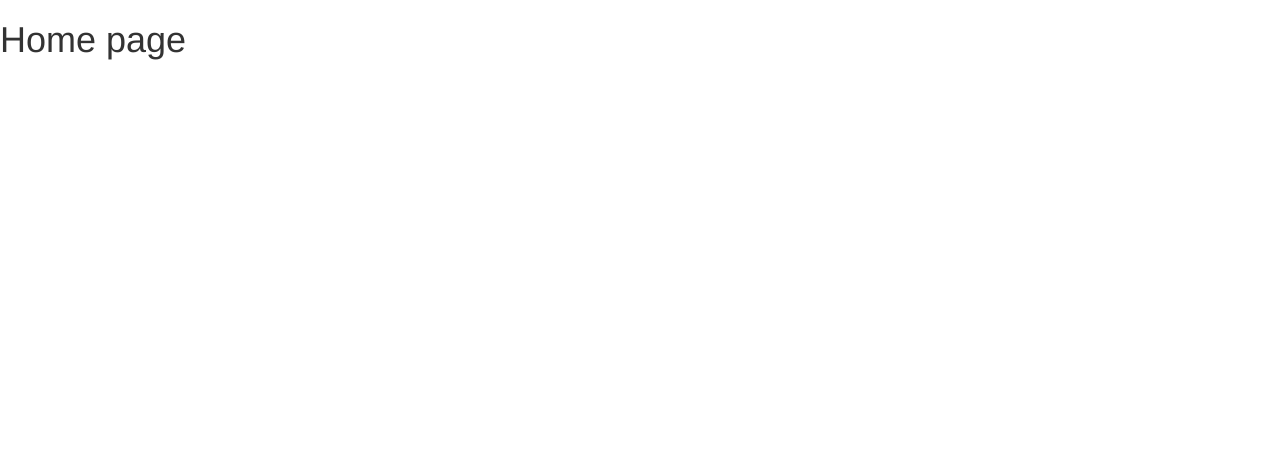
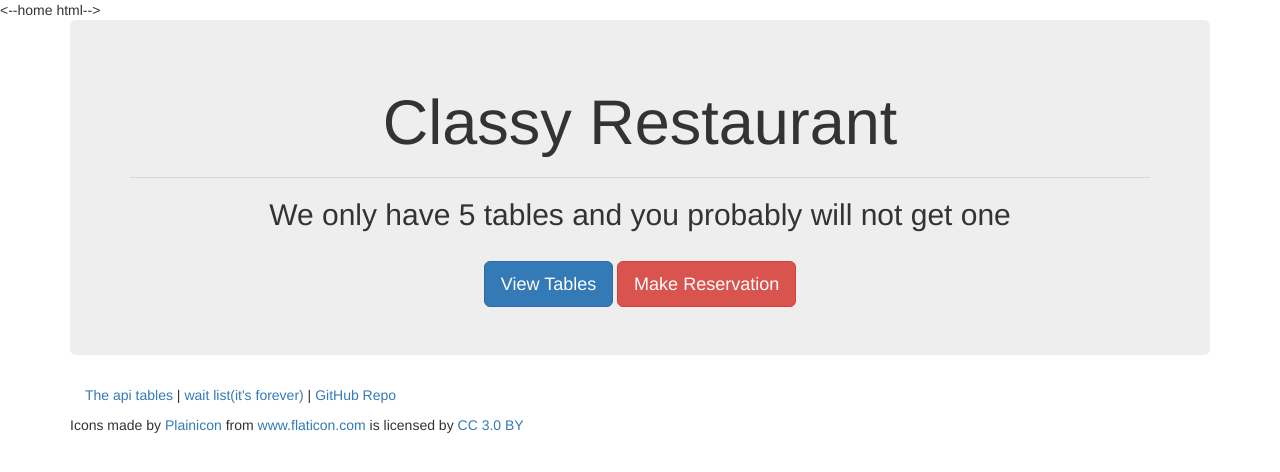
Before and after one commit to Peter-Burns/class-restaurant, a plain HTML site: page index.html in a window 1280 px wide. Drawn offline with nearby package versions, Linux system fonts and the light colour scheme.

Commit message:
home file

```diff
--- a/index.html
+++ b/index.html
@@ -1,5 +1,6 @@
 <!DOCTYPE html>
 <html lang="en">
+    <--home html-->
 <head>
     <meta charset="UTF-8">
     <meta name="viewport" content="width=device-width, initial-scale=1.0">
@@ -10,6 +11,32 @@
     <title>Home page</title>
 </head>
 <body>
-    <h1>Home page</h1>
+  <div class="container">
+
+    <div class="jumbotron">
+      <h1 class="text-center"> Classy Restaurant</h1>
+      <hr>
+      <h2 class="text-center">We only have 5 tables and you probably will not get one </h2>
+      <br>
+
+      <div class="text-center">
+        <a href="/tables"><button type="button" class="btn btn-lg btn-primary"></span> View Tables</button></a>
+        <a href="/reserve"><button type="button" class="btn btn-lg btn-danger">Make Reservation</button></a>
+      </div>
+
+    </div>
+
+    <footer class="footer">
+      <div class="container">
+        <p><a href="/api/tables">The api tables</a> | <a href="/api/waitlist">wait list(it's forever)</a> | <a href="https://github.com/jmockbee/class-restaurant.git">GitHub Repo</a></p>
+      </div>
+
+      <div>Icons made by <a href="https://www.flaticon.com/authors/plainicon" title="Plainicon">Plainicon</a> from <a href="https://www.flaticon.com/" title="Flaticon">www.flaticon.com</a> is licensed by <a href="http://creativecommons.org/licenses/by/3.0/" title="Creative Commons BY 3.0" target="_blank">CC 3.0 BY</a></div>
+    </footer>
+
+  </div>
+
+
+
 </body>
 </html>
```
